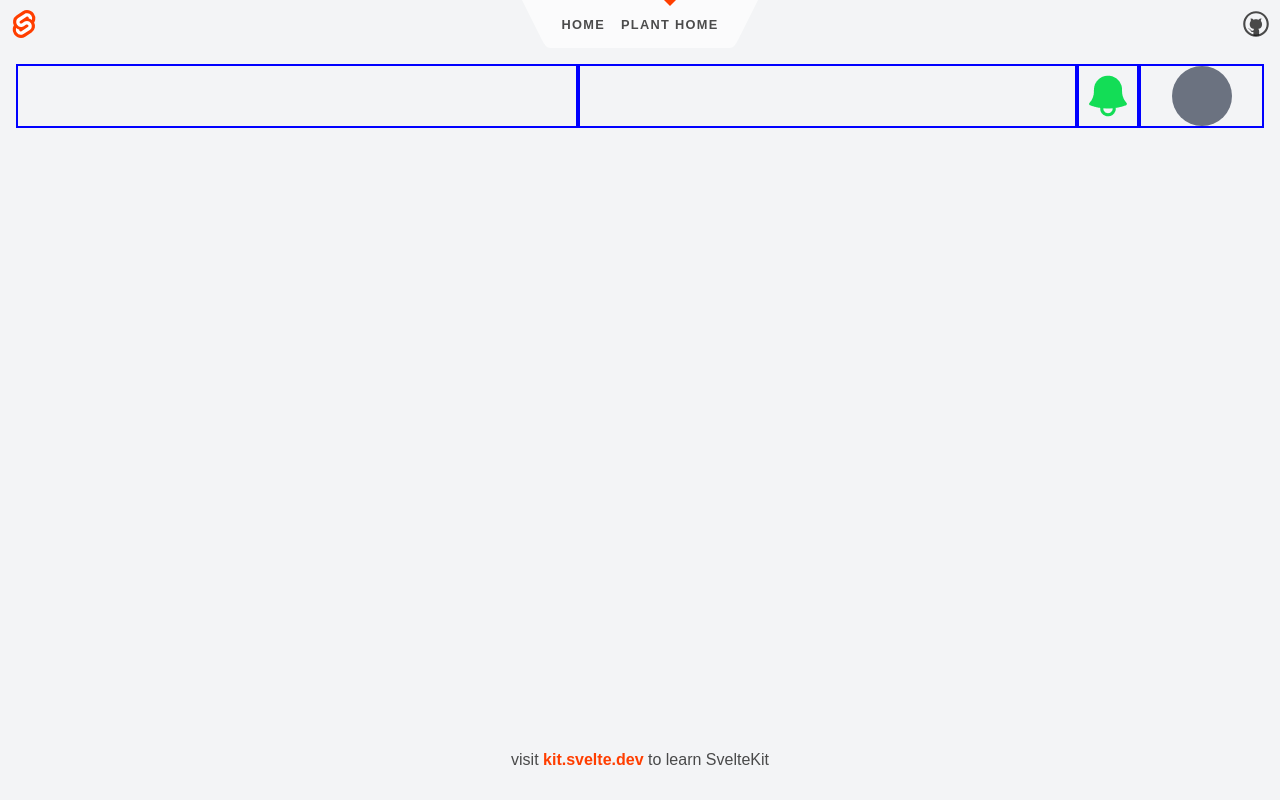
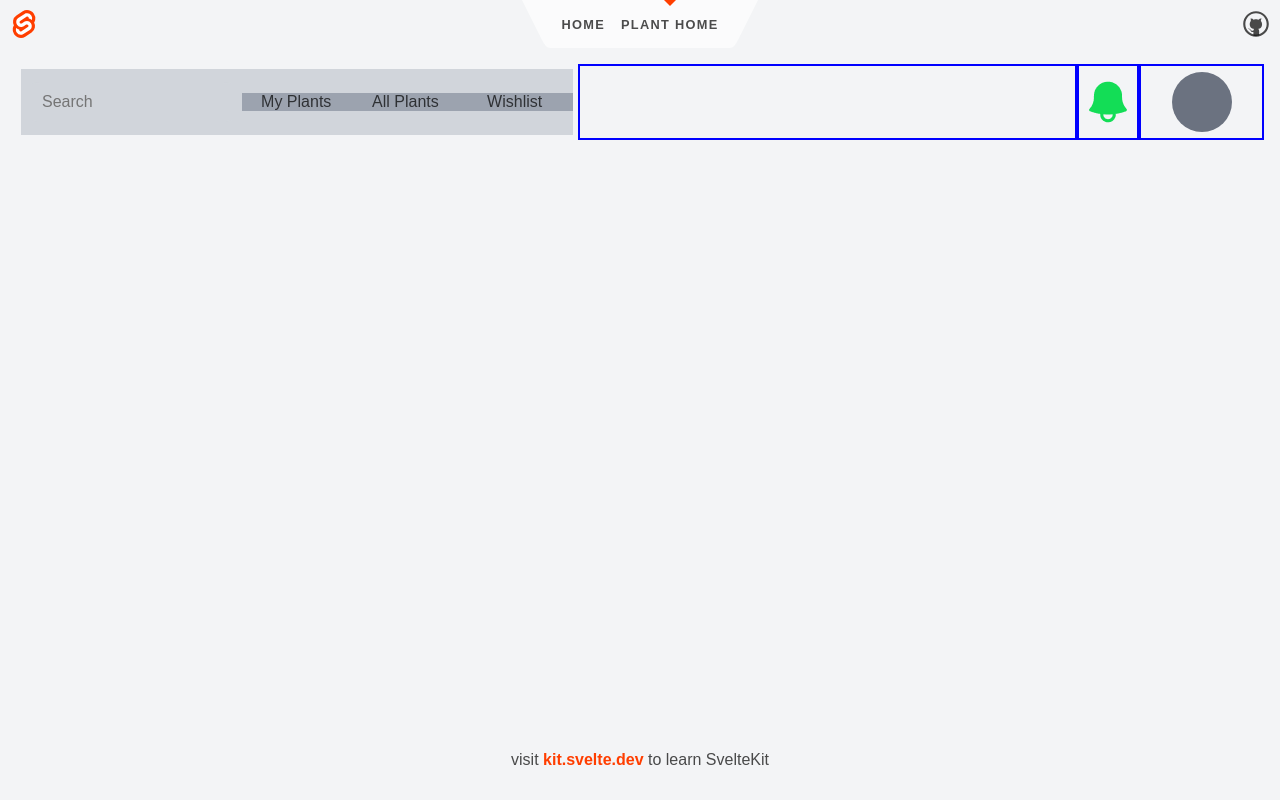
Before and after one commit to BuildWithCloud/NEA, a SvelteKit app: page /plantHome/topBar in a window 1280 px wide. Built offline with nearby package versions, Linux system fonts and the light colour scheme.

Commit message:
search bar implementation

```diff
--- a/src/routes/plantHome/topBar/+page.svelte
+++ b/src/routes/plantHome/topBar/+page.svelte
@@ -1,12 +1,18 @@
 
 <script>
     import Bell from '$lib/images/Bell.png';
+    let searchText = '';
 </script>
 <style>
     .centre{
         display: flex;
         justify-content: center;
         align-items: center;
+    }
+    .centreVertically{
+        display: flex;
+        align-items: center;
+
     }
     .boxBlue{
         border-width: 2px;
@@ -16,7 +22,23 @@
     .topBarGrid{
         display: grid;
         grid-template-columns: 45% 40% 5% 10%;
+        grid-template-rows: 9.5VH;
+    }
+    .searchBarGrid{
+        display: grid;
+        grid-template-columns: 40% 60%;
         grid-template-rows: 100%;
+        background-color: var(--color-tailwind300);
+        border-width: 5px;
+        border-color: var(--color-tailwind100);
+
+    }
+    .searchButtonsGrid{
+        display: grid;
+        grid-template-columns: 33% 33% 33%;
+        grid-template-rows: 100%;
+        background-color: var(--color-tailwind400);
+
     }
     .profileIcon{
         height: 60px;
@@ -24,10 +46,38 @@
         border-radius: 50%;
         background-color: var(--color-tailwind500);
     }
+    .textbox {
+    padding: 10px;
+    font-size: 16px;
+    border: 1px solid var(--color-tailwind300);
+    border-radius: 5%;
+    width: 100%;
+    background-color: var(--color-tailwind300);
+    color: var(--color-tailwind600);
+    font-family: PT Sans, sans-serif;
+    }
+
+    .searchBarPadding{
+        padding: 10px;
+    }
+
 
 </style>
 <div class="topBarGrid ">
-    <div class="boxBlue"> </div>
+    <div class="boxBlue centreVertically searchBarGrid ">
+        <div class = "searchBarPadding">
+            <div class = "centreVertically">
+                <input type="text" class="textbox" bind:value="{searchText}" placeholder="Search" >
+            </div>
+        </div>
+        <div class="searchButtonsGrid centreVertically">
+            <div class = "centre">My Plants</div>
+            <div class = "centre">All Plants</div>
+            <div class = "centre">Wishlist</div>
+
+        </div>
+
+    </div>
     <div class="boxBlue"> </div>
     <div class="boxBlue centre">
         <img src = "{Bell}" alt = "Notification Bell">
```
